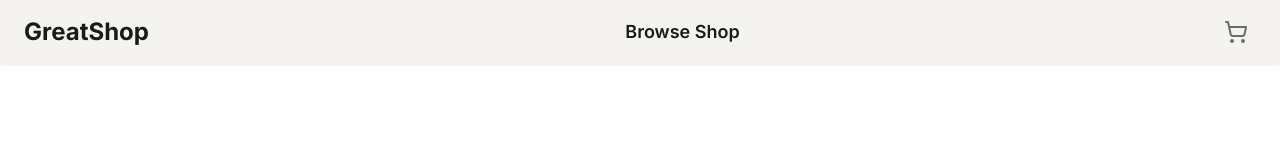
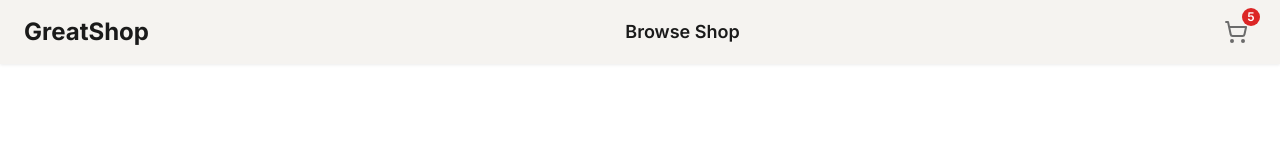
Before and after one commit to mrmiffmiff/shopping-cart, a React (Vite) app: page / in a window 1280 px wide. Shown: the top 160 px of the page. Built offline with nearby package versions, Linux system fonts and the light colour scheme.

Commit message:
navbar badge

```diff
--- a/src/App.jsx
+++ b/src/App.jsx
@@ -1,12 +1,10 @@
 import './App.css'
 import Navbar from './components/navbar/Navbar';
-import ProductCard from './components/productCard/ProductCard'
-import StorePage from './components/StorePage/StorePage'
 
 function App() {
 
   return (
-    <Navbar />
+    <Navbar numItems={5} />
   )
 }
 
--- a/src/components/navbar/Navbar.jsx
+++ b/src/components/navbar/Navbar.jsx
@@ -10,9 +10,14 @@ const Navbar = ({ numItems }) => {
             <Link
                 to={{ pathname: "/cart" }}
                 className={styles.cartlink}
-                aria-label="Shopping cart"
+                aria-label={numItems > 0 ? `Shopping cart, ${numItems} items` : "Shopping cart"}
             >
                 <ShoppingCart color="#6b6b6b" />
+                {numItems > 0 && (
+                    <span className={styles.badge} aria-hidden="true" data-testid="cart-badge">
+                        {numItems}
+                    </span>
+                )}
             </Link>
         </nav>
     );
--- a/src/components/navbar/Navbar.module.css
+++ b/src/components/navbar/Navbar.module.css
@@ -36,11 +36,29 @@
 }
 
 .cartlink {
+    position: relative;
     color: #6b6b6b;
     display: flex;
     align-items: center;
     padding: 8px;
     border-radius: 4px;
+}
+
+.badge {
+    position: absolute;
+    top: -4px;
+    right: -4px;
+    background-color: #dc2626;
+    color: #ffffff;
+    font-size: 0.75rem;
+    font-weight: 600;
+    min-width: 18px;
+    height: 18px;
+    border-radius: 50%;
+    display: flex;
+    align-items: center;
+    justify-content: center;
+    padding: 0 4px;
 }
 
 .cartlink:hover {
```
Also changed, not shown: 1 other file (tests, documents, lock files or other folders).
